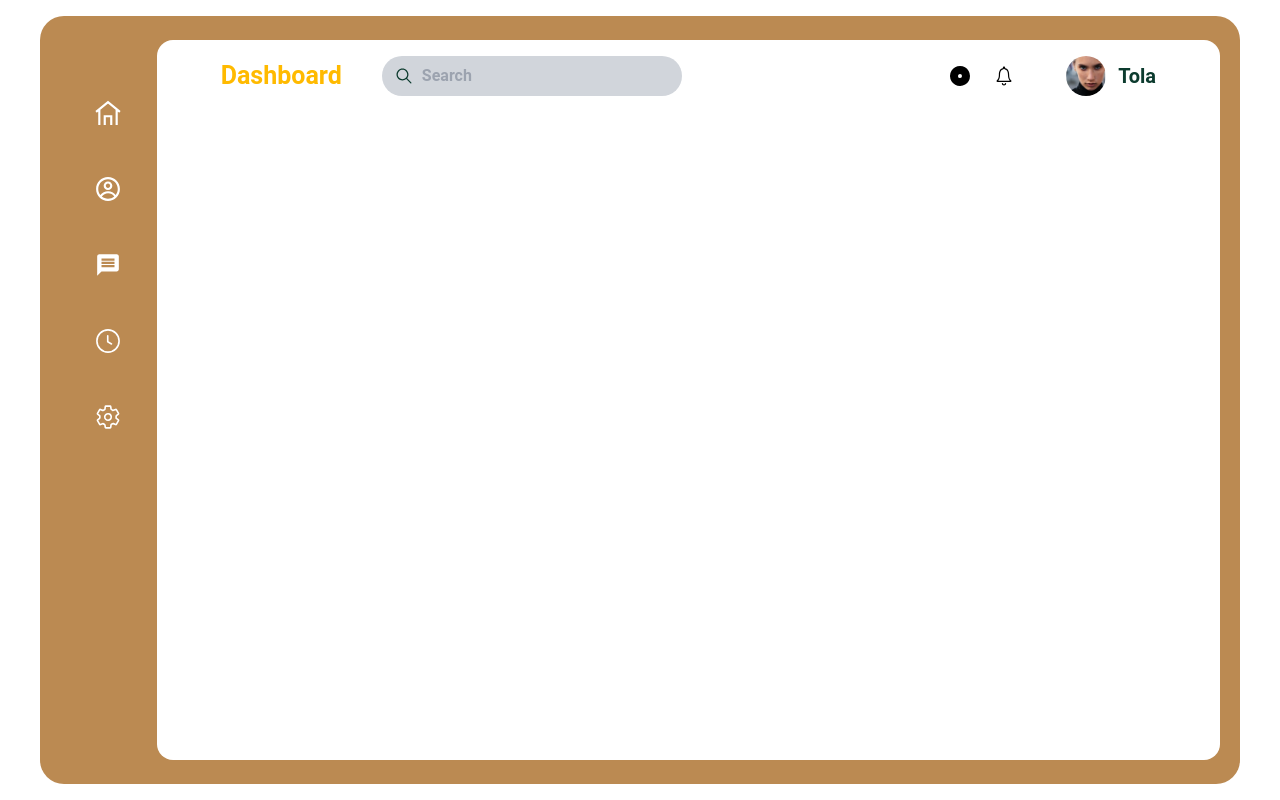
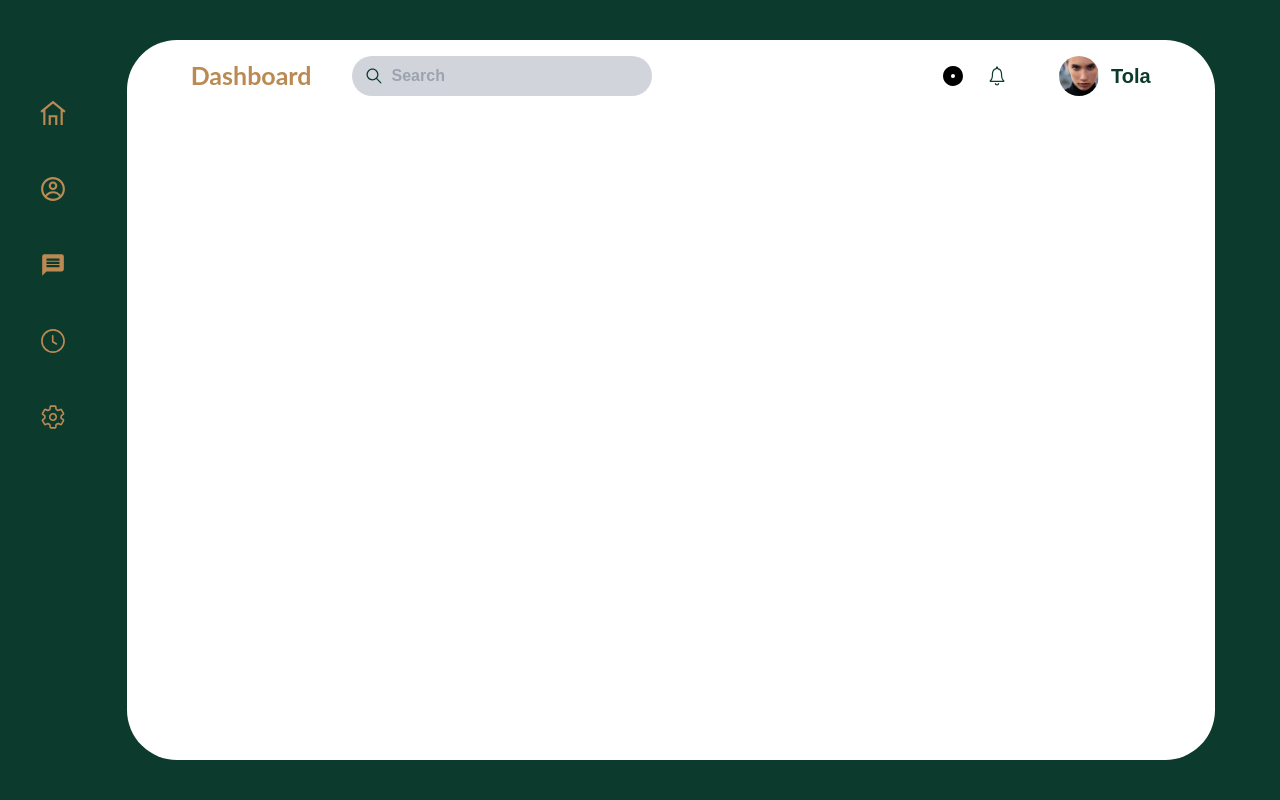
Before and after one commit to IamMishael06/Mars-Schedule, a React (Create React App) app: page / in a window 1280 px wide. Built offline with nearby package versions, Linux system fonts and the light colour scheme.

Commit message:
changed the background

```diff
--- a/src/dashboard/App.jsx
+++ b/src/dashboard/App.jsx
@@ -6,12 +6,12 @@ import SideNav from "./SideNav";
 
 const App = () => {
   return (
-    <div className="bg-white w-full flex py-4 px-10 items-center mx-auto  h-screen">
-      <div className="bg-[#BB8A52] flex w-full px-5 py-6 rounded-3xl h-full">
+    <div className="bg-[#0C3B2E] w-full flex items-center mx-auto  h-screen">
+      <div className="bg-[#0C3B2E] flex w-full rounded-[40px] h-[90%] gap-5">
         <div className="w-1/12 flex justify-center pt-[60px]">
           <SideNav />
         </div>
-        <div className=" h-full w-11/12 py-4 flex flex-col gap-4 bg-white rounded-2xl">
+        <div className=" h-full w-[85%] py-4 flex flex-col gap-4 bg-white rounded-[50px]">
           <NavBar />
 
 
--- a/src/dashboard/NavBar.jsx
+++ b/src/dashboard/NavBar.jsx
@@ -6,15 +6,15 @@ import heather from '../dashboard/ssets/heather.png'
 
 const NavBar = () => {
   return (
-    <div className=' flex items-center justify-between px-8 gap-6'>
+    <div className=' flex items-center justify-between px-8 gap-6 '>
         <div className='flex items-center px-8 gap-10'>
-      <h1 className='text-[#FFBA00] font-bold text-[25px]'>Dashboard</h1>
+      <h1 className='text-[#BB8A52] font-bold text-[25px] font-lato font-[700]'>Dashboard</h1>
       <div className='relative'>
       <input
         type="search"
         name="search"
         placeholder='Search'
-        className='w-[300px] outline-none pl-10 pr-3 py-2 bg-gray-300 rounded-full text-[#0C3B2E] font-bold'
+        className='w-[300px] outline-none pl-10 pr-3 py-2 bg-gray-300  font-quick rounded-full text-[#0C3B2E] font-bold'
       />
       <IoIosSearch size={20} className='absolute top-1/2 left-3 transform -translate-y-1/2 text-[#0C3B2E]' />
     </div>
@@ -24,11 +24,11 @@ const NavBar = () => {
    <div className='flex items-center gap-[50px] px-8'>
    <div className='flex items-center gap-5'>
    <TbCircleDotFilled size={24} className='cursor-pointer' />
-   <IoIosNotificationsOutline size={24} className='cursor-pointer' />
+   <IoIosNotificationsOutline size={24} className='cursor-pointer text-[#0C3B2E]' />
    </div>
    <div className='flex items-center gap-3'>
     <img src={heather} className='w-[40px] h-[40px] rounded-full' alt="" />
-    <h1 className='font-bold text-[#0C3B2E] text-[20px]'>Tola</h1>
+    <h1 className='font-bold text-[#0C3B2E] text-[20px] font-rubik'>Tola</h1>
     </div>
     </div>
    </div>
--- a/src/dashboard/SideNav.jsx
+++ b/src/dashboard/SideNav.jsx
@@ -8,11 +8,11 @@ const SideNav = () => {
   return (
     <div>
       <div className='flex flex-col items-center justify-center gap-[50px]'>
-      <GrHome size={26} className='cursor-pointer text-[#FFF]' />
-      <CgProfile size={26} className='cursor-pointer text-[#FFF]' />
-      <MdMessage size={26} className='cursor-pointer text-[#FFF]' />
-      <GoClock size={26} className='cursor-pointer text-[#FFF]' />
-      <IoSettingsOutline size={26} className='cursor-pointer text-[#FFF]' />
+      <GrHome size={26} className='cursor-pointer text-[#BB8A52]' />
+      <CgProfile size={26} className='cursor-pointer text-[#BB8A52]' />
+      <MdMessage size={26} className='cursor-pointer text-[#BB8A52]' />
+      <GoClock size={26} className='cursor-pointer text-[#BB8A52]' />
+      <IoSettingsOutline size={26} className='cursor-pointer text-[#BB8A52]' />
       </div>
     </div>
   )
```
